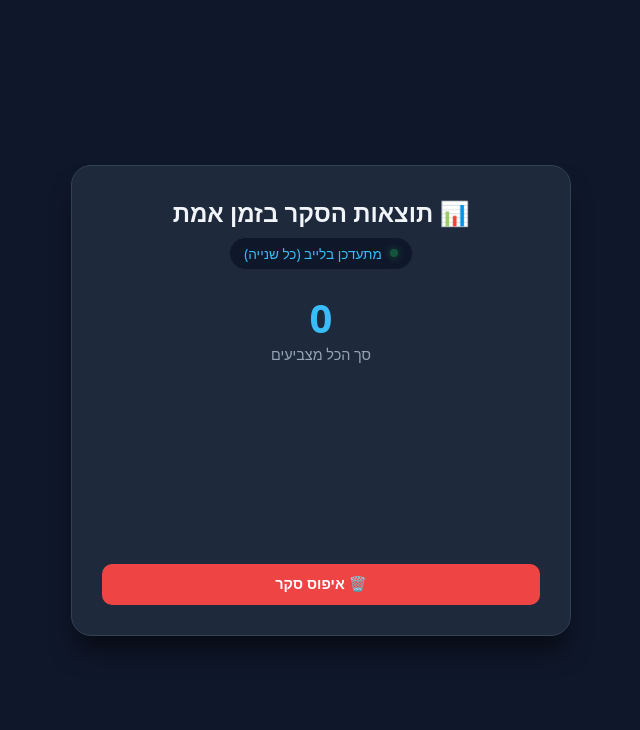
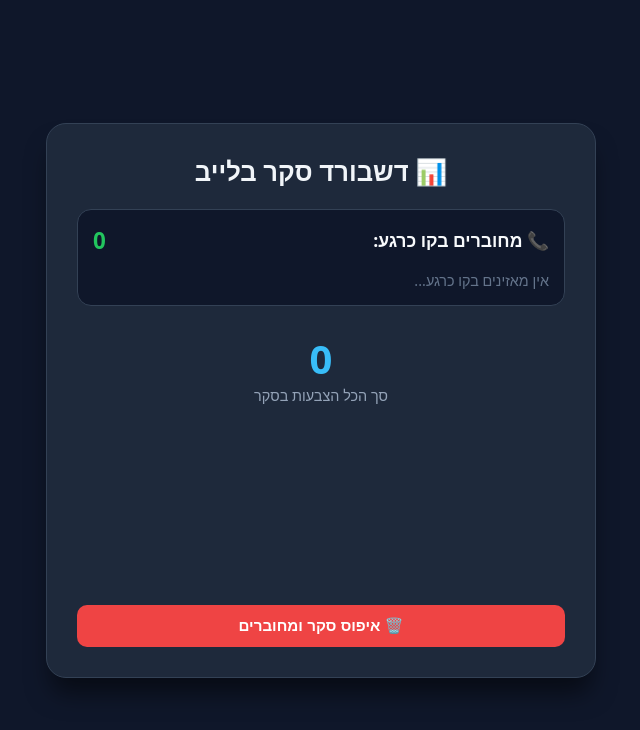
Before and after one commit to ben111000111/kemp, a plain HTML site: page index.html in a window 1280 px wide. Shown: the whole page, without its empty margins (319-959 px from the left). Drawn offline with nearby package versions, Linux system fonts and the light colour scheme; no server answers.

Commit message:
Update index.html

```diff
--- a/index.html
+++ b/index.html
@@ -3,87 +3,201 @@
 <head>
   <meta charset="UTF-8">
   <meta name="viewport" content="width=device-width, initial-scale=1.0">
-  <title>דשבורד סקר בלייב</title>
+  <title>דשבורד סקר בזמן אמת</title>
+
+  <!-- Chart.js להצגת הגרפים -->
   <script src="https://cdn.jsdelivr.net/npm/chart.js"></script>
+
+  <!-- Firebase SDK -->
+  <script src="https://www.gstatic.com/firebasejs/8.10.1/firebase-app.js"></script>
+  <script src="https://www.gstatic.com/firebasejs/8.10.1/firebase-database.js"></script>
+
   <style>
     * { box-sizing: border-box; margin: 0; padding: 0; }
-    body { font-family: system-ui, -apple-system, BlinkMacSystemFont, 'Segoe UI', Roboto, sans-serif; background: #0f172a; color: #f8fafc; display: flex; justify-content: center; align-items: center; min-height: 100vh; padding: 20px; }
-    .card { background: #1e293b; border: 1px solid #334155; border-radius: 20px; width: 100%; max-width: 500px; padding: 30px; text-align: center; box-shadow: 0 20px 25px -5px rgba(0,0,0,0.5); }
-    h1 { font-size: 1.5rem; margin-bottom: 8px; font-weight: 700; color: #f1f5f9; }
-    .status-bar { display: inline-flex; align-items: center; gap: 8px; background: #0f172a; padding: 6px 14px; border-radius: 20px; font-size: 0.85rem; color: #38bdf8; margin-bottom: 20px; border: 1px solid #1e293b; }
-    .pulse { width: 8px; height: 8px; background: #22c55e; border-radius: 50%; box-shadow: 0 0 8px #22c55e; animation: blink 1.5s infinite; }
-    @keyframes blink { 0%, 100% { opacity: 1; } 50% { opacity: 0.3; } }
-    .total-box { margin-bottom: 20px; }
-    .total-number { font-size: 2.5rem; font-weight: 800; color: #38bdf8; }
-    .total-label { font-size: 0.9rem; color: #94a3b8; }
-    .chart-container { position: relative; margin: 0 auto 25px auto; width: 100%; max-width: 280px; }
-    .actions { display: flex; gap: 10px; justify-content: center; }
-    .btn { border: none; padding: 12px 20px; border-radius: 10px; font-weight: 600; font-size: 0.9rem; cursor: pointer; transition: all 0.2s ease; width: 100%; }
-    .btn-reset { background: #ef4444; color: white; }
-    .btn-reset:hover { background: #dc2626; transform: translateY(-1px); }
+    body {
+      font-family: system-ui, -apple-system, BlinkMacSystemFont, 'Segoe UI', Roboto, sans-serif;
+      background: #0f172a;
+      color: #f8fafc;
+      display: flex;
+      justify-content: center;
+      align-items: center;
+      min-height: 100vh;
+      padding: 20px;
+    }
+    .card {
+      background: #1e293b;
+      border: 1px solid #334155;
+      border-radius: 20px;
+      width: 100%;
+      max-width: 550px;
+      padding: 30px;
+      box-shadow: 0 20px 25px -5px rgba(0, 0, 0, 0.5);
+      text-align: center;
+    }
+    h1 {
+      font-size: 1.6rem;
+      margin-bottom: 20px;
+      font-weight: 700;
+      color: #f1f5f9;
+    }
+    .status-bar {
+      background: #0f172a;
+      border: 1px solid #334155;
+      border-radius: 14px;
+      padding: 15px;
+      margin-bottom: 25px;
+      text-align: right;
+    }
+    .status-header {
+      display: flex;
+      justify-content: space-between;
+      align-items: center;
+      margin-bottom: 10px;
+    }
+    .status-title {
+      font-weight: 700;
+      color: #f8fafc;
+      font-size: 1.1rem;
+    }
+    .online-count {
+      color: #22c55e;
+      font-size: 1.4rem;
+      font-weight: 800;
+    }
+    .callers-tags {
+      display: flex;
+      flex-wrap: wrap;
+      gap: 8px;
+      max-height: 120px;
+      overflow-y: auto;
+      padding-top: 5px;
+    }
+    .phone-tag {
+      background: #0284c7;
+      color: #ffffff;
+      padding: 4px 12px;
+      border-radius: 20px;
+      font-size: 0.85rem;
+      font-weight: 600;
+      display: inline-flex;
+      align-items: center;
+      gap: 4px;
+    }
+    .total-box {
+      margin-bottom: 20px;
+    }
+    .total-number {
+      font-size: 2.5rem;
+      font-weight: 800;
+      color: #38bdf8;
+    }
+    .total-label {
+      font-size: 0.9rem;
+      color: #94a3b8;
+    }
+    .chart-container {
+      position: relative;
+      margin: 0 auto 25px auto;
+      width: 100%;
+      max-width: 280px;
+    }
+    .btn-reset {
+      background: #ef4444;
+      color: white;
+      border: none;
+      padding: 12px 20px;
+      border-radius: 10px;
+      font-weight: bold;
+      cursor: pointer;
+      transition: all 0.2s;
+      width: 100%;
+      font-size: 0.95rem;
+    }
+    .btn-reset:hover {
+      background: #dc2626;
+      transform: translateY(-1px);
+    }
   </style>
 </head>
 <body>
 
   <div class="card">
-    <h1>📊 תוצאות הסקר בזמן אמת</h1>
+    <h1>📊 דשבורד סקר בלייב</h1>
 
+    <!-- בר מחוברים בזמן אמת -->
     <div class="status-bar">
-      <span class="pulse"></span> מתעדכן בלייב (כל שנייה)
+      <div class="status-header">
+        <span class="status-title">📞 מחוברים בקו כרגע:</span>
+        <span class="online-count" id="onlineCount">0</span>
+      </div>
+      <div class="callers-tags" id="phoneList">
+        <span style="color: #64748b; font-size: 0.9rem;">אין מאזינים בקו כרגע...</span>
+      </div>
     </div>
 
+    <!-- נתוני הסקר -->
     <div class="total-box">
       <div class="total-number" id="totalVotes">0</div>
-      <div class="total-label">סך הכל מצביעים</div>
+      <div class="total-label">סך הכל הצבעות בסקר</div>
     </div>
 
     <div class="chart-container">
       <canvas id="pollChart"></canvas>
     </div>
 
-    <div class="actions">
-      <button class="btn btn-reset" onclick="resetData()">🗑️ איפוס סקר</button>
-    </div>
+    <button class="btn-reset" onclick="resetAllData()">🗑️ איפוס סקר ומחוברים</button>
   </div>
 
   <script>
-    // ⚠️ החלף כאן בקישור ה-Web App URL שעתקת מ-Google Apps Script:
-    const API_URL = "https://script.google.com/macros/s/AKfycbyntKp6AEeDrjCcqJDK0-kx3pfij4FLFPUEoPVbPzB-Ny4uwlz8cIO-Cu9_T_Yvq8c/exec";
+    // חיבור ל-Firebase של הפרויקט שלך
+    const firebaseConfig = {
+      databaseURL: "https://pool-8c1b7-default-rtdb.firebaseio.com"
+    };
+    firebase.initializeApp(firebaseConfig);
+    const db = firebase.database();
 
     let chartInstance = null;
 
-    async function fetchData() {
-      try {
-        const res = await fetch(API_URL);
-        const data = await res.json();
+    // 1. האזנה בזמן אמת למאזינים מחוברים בשיחה
+    db.ref('online').on('value', snapshot => {
+      const data = snapshot.val() || {};
+      const phones = Object.keys(data);
 
-        // הסרת שורת הכותרות
-        const rows = data.slice(1);
-        document.getElementById('totalVotes').innerText = rows.length;
+      document.getElementById('onlineCount').innerText = phones.length;
+      const phoneListDiv = document.getElementById('phoneList');
 
-        // ספירת קולות לפי תשובות
-        const counts = {};
-        rows.forEach(r => {
-          const val = r[2] || "ללא בחירה";
-          counts[val] = (counts[val] || 0) + 1;
-        });
+      if (phones.length > 0) {
+        phoneListDiv.innerHTML = phones.map(p => `<span class="phone-tag">📱 ${p}</span>`).join('');
+      } else {
+        phoneListDiv.innerHTML = '<span style="color: #64748b; font-size: 0.9rem;">אין מאזינים בקו כרגע...</span>';
+      }
+    });
 
-        const labels = Object.keys(counts).map(k => `קבוצה/תשובה ${k}`);
-        const values = Object.values(counts);
+    // 2. האזנה בזמן אמת להצבעות הסקר
+    db.ref('votes').on('value', snapshot => {
+      const data = snapshot.val() || {};
+      const votes = Object.values(data);
 
-        updateChart(labels, values);
-      } catch (e) {
-        console.error("שגיאה בטעינת הנתונים:", e);
-      }
-    }
+      document.getElementById('totalVotes').innerText = votes.length;
+
+      const counts = {};
+      votes.forEach(v => {
+        const val = v.val || "ללא בחירה";
+        counts[val] = (counts[val] || 0) + 1;
+      });
+
+      const labels = Object.keys(counts).map(k => `תשובה ${k}`);
+      const values = Object.values(counts);
+
+      updateChart(labels, values);
+    });
 
     function updateChart(labels, values) {
       const ctx = document.getElementById('pollChart').getContext('2d');
-
       if (chartInstance) {
         chartInstance.data.labels = labels;
         chartInstance.data.datasets[0].data = values;
-        chartInstance.update('none'); // עדכון חלק ללא אנימציה מעצבנת בכל שנייה
+        chartInstance.update();
       } else {
         chartInstance = new Chart(ctx, {
           type: 'doughnut',
@@ -109,23 +223,13 @@
       }
     }
 
-    async function resetData() {
-      if (!confirm("האם אתה בטוח שברצונך לאפס את כל נתוני הסקר?")) return;
-
-      try {
-        await fetch(API_URL, {
-          method: "POST",
-          body: JSON.stringify({ action: "reset" })
-        });
-        fetchData();
-      } catch (e) {
-        alert("שגיאה באיפוס הסקר");
+    // 3. איפוס כל הנתונים בלחיצה
+    function resetAllData() {
+      if (confirm("האם לאפס את כל הנתונים (מחוברים והצבעות)?")) {
+        db.ref('votes').remove();
+        db.ref('online').remove();
       }
     }
-
-    // הפעלה ראשונית ורענון בלופ כל שנייה (1000ms)
-    fetchData();
-    setInterval(fetchData, 1000);
   </script>
 </body>
 </html>
```
